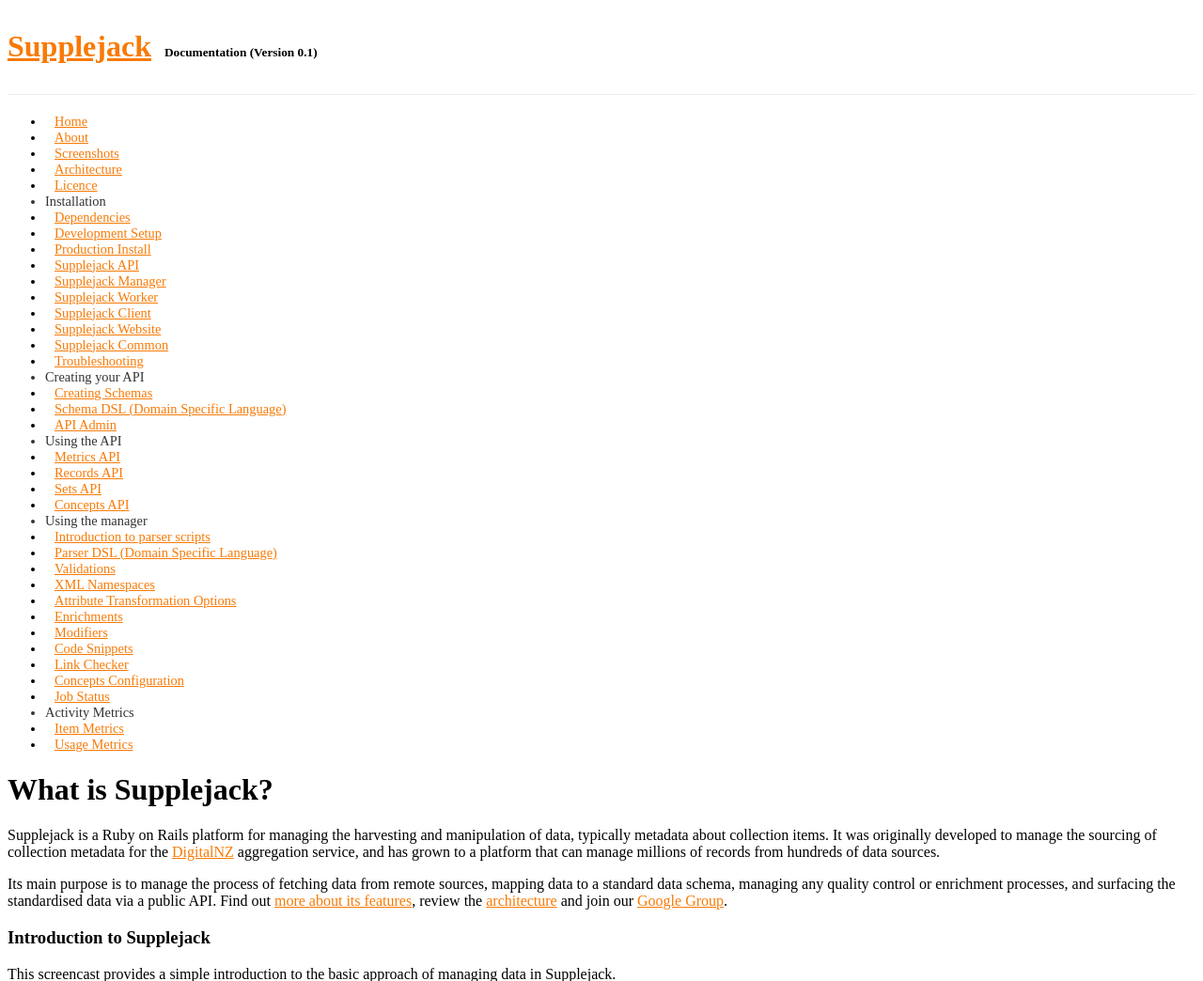
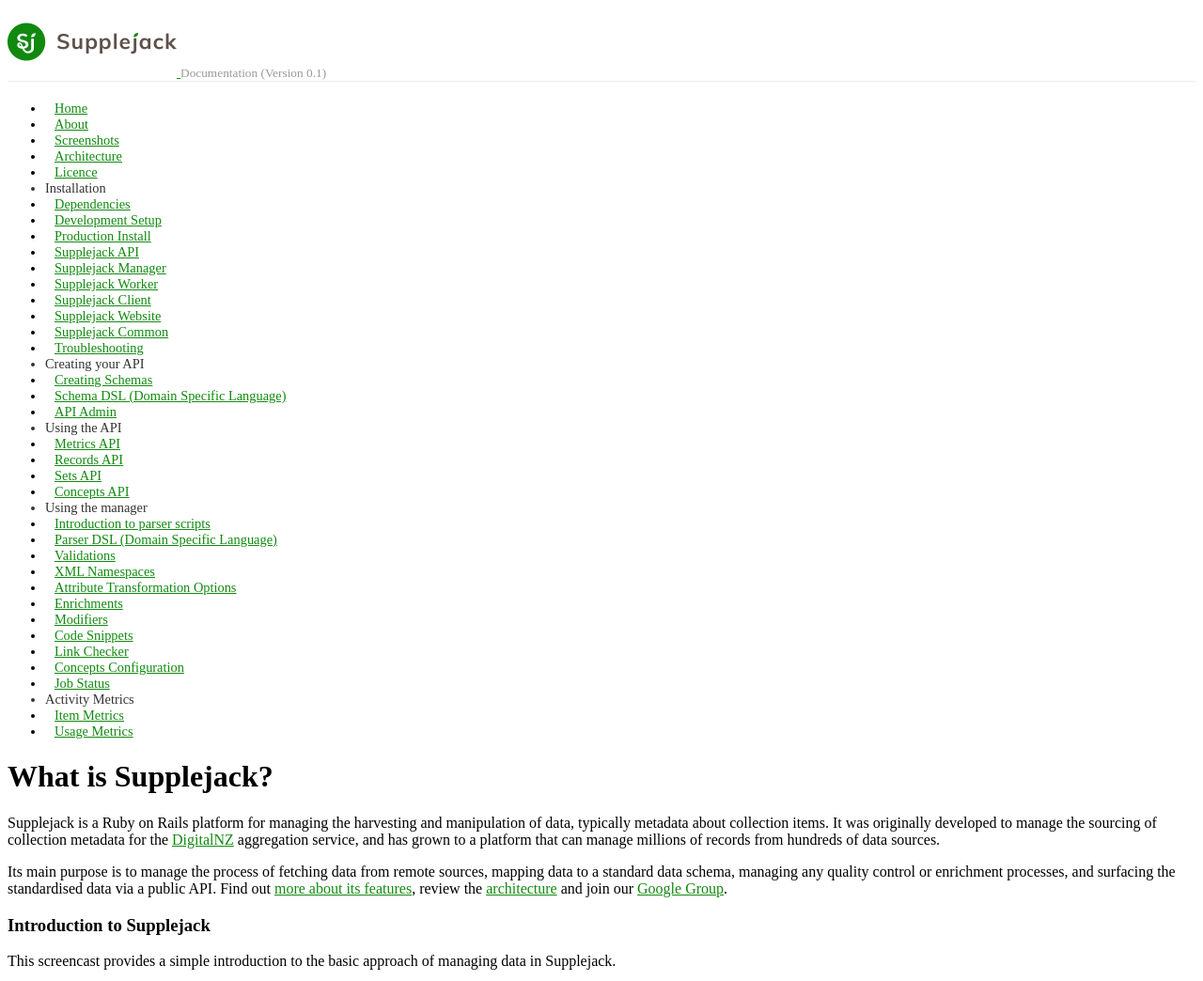
Before and after one commit to DigitalNZ/supplejack, a Jekyll site: the page built from index.md, in a window 1280 px wide, cut to the strip 0-1044 px from the top of the page. Shown: the whole strip at 94% size. Built offline with Jekyll 4.4.1, drawn with Linux system fonts in a browser that asks for light colours; Markdown is read by kramdown in place of the engine named in the settings; a style sheet for code colours, icons or effects is not loaded.

Commit message:
Add new logo, favicon, and link colors

```diff
--- a/_layouts/default.html
+++ b/_layouts/default.html
@@ -4,6 +4,13 @@
         <meta charset="utf-8">
         <meta http-equiv="X-UA-Compatible" content="IE=edge,chrome=1">
         <meta name="viewport" content="width=device-width">
+
+        <link rel="apple-touch-icon" sizes="144x144" href="{{ site.baseurl }}/apple-touch-icon.png">
+        <link rel="icon" type="image/png" sizes="32x32" href="{{ site.baseurl }}/favicon-32x32.png">
+        <link rel="icon" type="image/png" sizes="16x16" href="{{ site.baseurl }}/favicon-16x16.png">
+        <link rel="manifest" href="{{ site.baseurl }}/manifest.json">
+        <link rel="mask-icon" href="{{ site.baseurl }}/safari-pinned-tab.svg" color="#118a0f">
+        <meta name="theme-color" content="#118a0f">
 
         <title>{{ site.title }}{% if page.title %} : {{ page.title }}{% endif %}</title>
         <meta name="description" content="{{ site.subtitle }}">
@@ -17,7 +24,10 @@
         <div class="container">
             <div class=row-fluid>
                 <div id=header class=span12>
-                    {% include header.html %}
+                    <a href="{{ site.baseurl }}/">
+                      <img src="{{ site.baseurl }}/images/supplejack_logo.png" alt='Supplejack' />
+                    </a>
+                    <small>Documentation (Version 0.1)</small>
                 </div>
             </div>
 
--- a/css/main.css
+++ b/css/main.css
@@ -18,7 +18,7 @@
 }
 
 a {
-    color: #F87A06;
+    color: #118a0f;
 }
 
 h4 {
@@ -36,6 +36,19 @@
 
 #header a:hover {
     text-decoration: none;
+}
+
+#header img {
+  width: 180px;
+  height: auto;
+  padding-top: 1rem;
+  padding-bottom: 1rem;
+}
+
+#header small {
+  font-weight: normal;
+  line-height: 1;
+  color: #999999;
 }
 
 #footer {
```
Also changed, not shown: browserconfig.xml (added, +9 -0 lines), android-chrome-144x144.png (added), apple-touch-icon.png (added), favicon-16x16.png (added), favicon-32x32.png (added), favicon.ico (added), images/supplejack_logo.png (added), manifest.json (added), mstile-150x150.png (added), safari-pinned-tab.svg (added).
